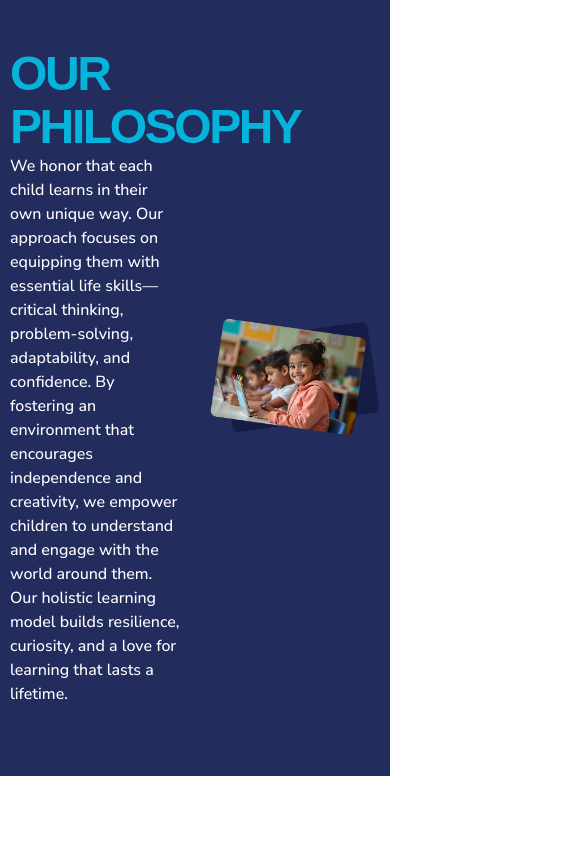
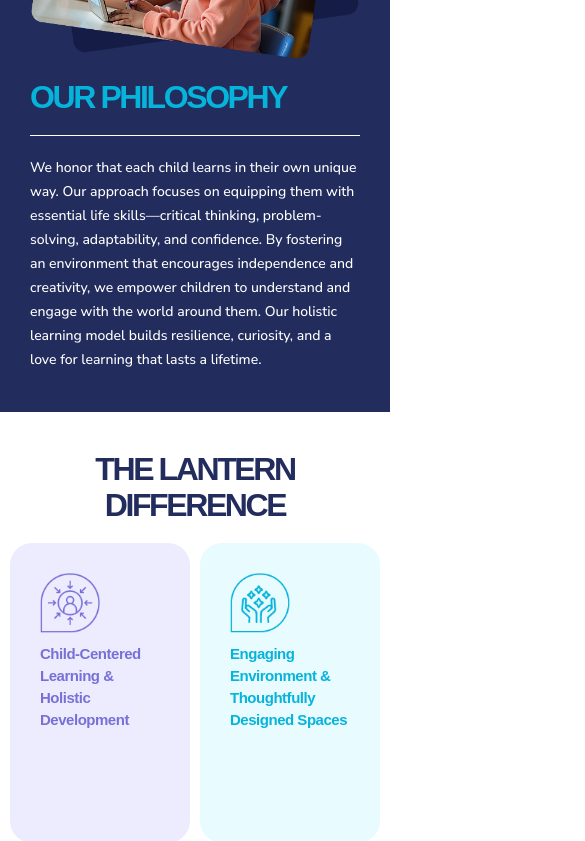
Before and after one commit to db-digital/little-lantern-website, a React (Create React App) app: page /about in a window 390 px wide. Shown: the part 1156-1997 px from the top of the page, 585 px wide, since content can reach past the window. Built offline with nearby package versions, Linux system fonts and the light colour scheme; a web font is replaced by a local one.

Commit message:
update about page mobile

```diff
--- a/src/components/Aboutpage/MissionPhilosophy.component.module.scss
+++ b/src/components/Aboutpage/MissionPhilosophy.component.module.scss
@@ -29,8 +29,11 @@
         line-height: 110%;
         letter-spacing: -2.4px;
         text-transform: uppercase;
+        border-bottom: solid 1px #fff;
+        padding-bottom: 20px;
       }
       .description {
+        padding-top: 20px;
         color: #fff;
         font-size: 16px;
         font-style: normal;
@@ -44,3 +47,42 @@
     }
   }
 }
+
+@media (max-width: 768px) {
+  .container {
+    .missionVisionBox {
+      flex-direction: column;
+      padding: 20px;
+      .imgBox {
+        display: block;
+        padding-bottom: 20px;
+        max-width: 100%;
+        width: 100%;
+        img {
+          width: 100%;
+        }
+      }
+      .textBox {
+        max-width: 100%;
+        .mainTitle {
+          font-size: 32px;
+        }
+        .description {
+          color: #fff;
+          font-size: 14px;
+        }
+      }
+      .hideMobile {
+        display: none;
+      }
+    }
+    .missionVisionBox.topBottom {
+      .imgBox {
+        order: 1;
+      }
+      .textBox {
+        order: 2;
+      }
+    }
+  }
+}
--- a/src/components/Aboutpage/MissionPhilosophy.component.tsx
+++ b/src/components/Aboutpage/MissionPhilosophy.component.tsx
@@ -13,7 +13,7 @@ const MissionPhilosophyComponent: React.FC = () => {
           </div>
           <div className={styles.textBox}>
             <h3 className={styles.mainTitle} style={{ color: "#F57A3E" }}>
-              our <br /> mission
+              our <br className={styles.hideMobile} /> mission
             </h3>
             <p className={styles.description}>
               Every child is the hero of their own learning journey. Our vision
@@ -26,10 +26,10 @@ const MissionPhilosophyComponent: React.FC = () => {
             </p>
           </div>
         </div>
-        <div className={styles.missionVisionBox}>
+        <div className={`${styles.missionVisionBox} ${styles.topBottom}`}>
           <div className={styles.textBox}>
             <h3 className={styles.mainTitle} style={{ color: "#06B3DB" }}>
-              our <br /> Philosophy
+              our <br className={styles.hideMobile} /> Philosophy
             </h3>
             <p className={styles.description}>
               We honor that each child learns in their own unique way. Our
--- a/src/components/Aboutpage/OurFounder.component.module.scss
+++ b/src/components/Aboutpage/OurFounder.component.module.scss
@@ -64,6 +64,9 @@
             line-height: 24px;
           }
         }
+        .sign {
+          display: none;
+        }
       }
 
       .founderContent {
@@ -95,3 +98,70 @@
     }
   }
 }
+
+@media (max-width: 768px) {
+  .container {
+    padding-top: 90px;
+    margin-top: 80px;
+    padding-bottom: 40px;
+    .envIcon {
+      display: block;
+      margin: 0px;
+      position: absolute;
+      left: 0;
+      top: -160px;
+      width: 100%;
+    }
+    .founderBox {
+      .founderInfo {
+        margin: 0px 30px;
+        flex-direction: column;
+        .stepIcon {
+          display: none;
+        }
+        .stepTree {
+          display: none;
+        }
+        .founderPick {
+          order: 2;
+          padding: 20px;
+          img {
+            display: block;
+          }
+          p {
+            display: block;
+            padding: 26px 10px;
+            strong {
+              display: block;
+            }
+            span {
+              font-size: 16px;
+            }
+          }
+          .sign {
+            display: block;
+            img {
+              max-width: 82px;
+              min-width: 82px;
+            }
+          }
+        }
+
+        .founderContent {
+          border-left: none;
+          padding: 20px;
+          order: 1;
+          h2 {
+            font-size: 32px;
+          }
+          p {
+            font-size: 16px;
+          }
+          .sign {
+            display: none;
+          }
+        }
+      }
+    }
+  }
+}
--- a/src/components/Aboutpage/OurFounder.component.tsx
+++ b/src/components/Aboutpage/OurFounder.component.tsx
@@ -5,12 +5,16 @@ import StepIcon from "../../assets/images/founder-step-icon.png";
 import StepLineIcon from "../../assets/images/founder-3-icon.png";
 import FounderImage from "../../assets/images/founder-img.png";
 import SigneIcon from "../../assets/images/sign-icon.png";
+import EnvelopIconMobile from "../../assets/images/founder-env-icon.png";
+import useIsMobile from "../../hooks/useIsMobile";
 
 const OurFounderComponent: React.FC = () => {
+  const isMobile = useIsMobile();
+  const envIcon = isMobile ? EnvelopIconMobile : EnvelopIcon;
   return (
     <div className={styles.container}>
       <div className={styles.envIcon}>
-        <img src={EnvelopIcon} alt="" />
+        <img src={envIcon} alt="" />
       </div>
       <div className={styles.founderBox}>
         <div className={styles.founderInfo}>
@@ -20,6 +24,9 @@ const OurFounderComponent: React.FC = () => {
               <strong>Shubh Agarwal Sonthalia</strong>
               <span>Founder, Little Lattern</span>
             </p>
+            <div className={styles.sign}>
+              <img src={SigneIcon} alt="" />
+            </div>
           </div>
           <div className={styles.founderContent}>
             <h2>our founder</h2>
--- a/src/components/Aboutpage/TheLanternDifference.component.module.scss
+++ b/src/components/Aboutpage/TheLanternDifference.component.module.scss
@@ -70,3 +70,34 @@
     }
   }
 }
+
+@media (max-width: 768px) {
+  .container {
+    .mainTitle {
+      font-size: 32px;
+      padding: 20px;
+      padding-top: 0;
+    }
+    .boxWrapper {
+      display: grid;
+      grid-template-columns: repeat(2, 1fr); /* 2 columns */
+      gap: 10px;
+      .box {
+        cursor: pointer;
+        padding: 30px;
+        .icon {
+          display: block;
+          height: 60px;
+          width: 60px;
+        }
+        h3 {
+          font-size: 15px;
+          line-height: 22px;
+        }
+        .content {
+          font-size: 12px;
+        }
+      }
+    }
+  }
+}
--- a/src/components/Aboutpage/TopTitleImage.component.module.scss
+++ b/src/components/Aboutpage/TopTitleImage.component.module.scss
@@ -20,3 +20,19 @@
     }
   }
 }
+
+@media (max-width: 768px) {
+  .container {
+    .mainTitle {
+      font-size: 32px;
+      padding: 30px;
+    }
+    .imageWrapper {
+      display: block;
+      img {
+        display: block;
+        width: 100%;
+      }
+    }
+  }
+}
--- a/src/components/HeaderDesktop.tsx
+++ b/src/components/HeaderDesktop.tsx
@@ -6,7 +6,6 @@ import { Link, useLocation } from "react-router-dom";
 
 const HeaderDesktop: React.FC = () => {
   const location = useLocation();
-  console.log(location.pathname);
   const [headerHeight, setHeaderHeight] = useState(0);
   const [arrowActive, setArrowActive] = useState<{ [key: string]: boolean }>(
     {}
```
Also changed, not shown: src/assets/images/founder-env-icon.png (added).
